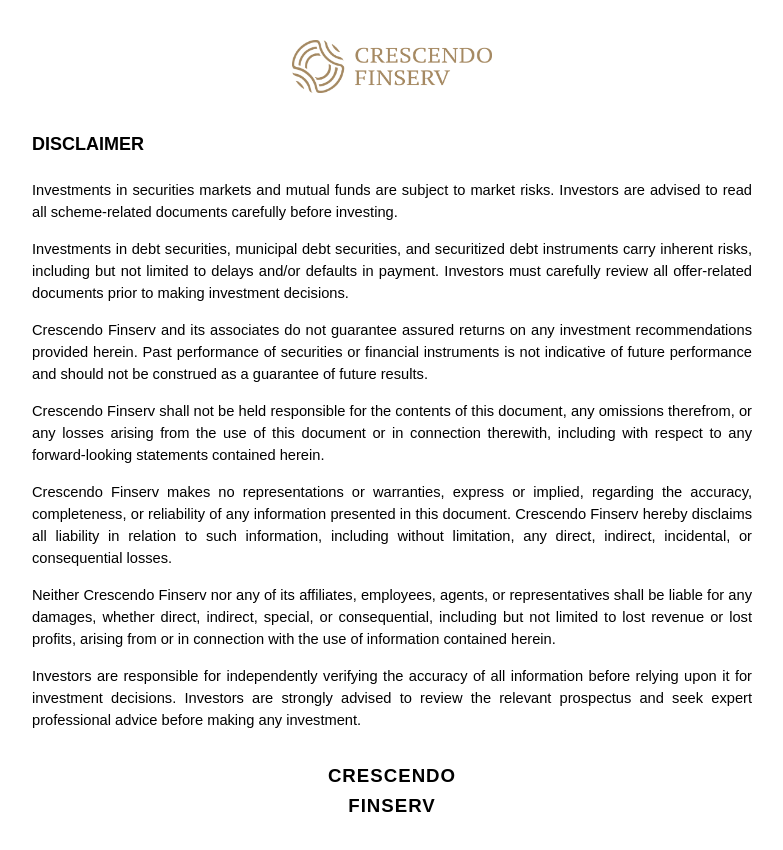
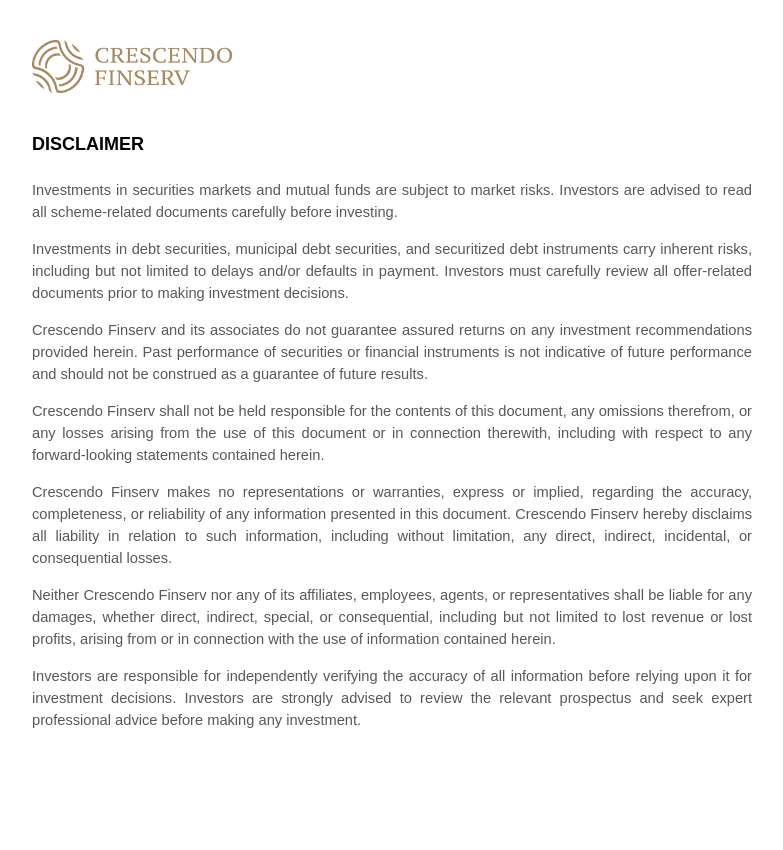
Before and after one commit to crescendofinserv/Crescendo-Finserv-Disclaimer-Page1, a plain HTML site: page index.html in a window 1280 px wide. Shown: the whole page, without its empty margins (248-1031 px from the left). After the commit the page ends 800 px from the top, so only its background shows below. Drawn offline with Linux system fonts and the light colour scheme.

Commit message:
Update index.html

```diff
--- a/index.html
+++ b/index.html
@@ -22,7 +22,7 @@
         }
 
         .logo {
-            text-align: center;
+            text-align: left;
             margin-bottom: 30px;
         }
 
@@ -42,7 +42,7 @@
         .disclaimer-text {
             text-align: justify;
             margin-bottom: 15px;
-            color: #000;
+            color: #595959;
             font-size: 11pt;
             line-height: 1.5;
         }
@@ -97,9 +97,5 @@
     <p class="disclaimer-text">
         Investors are responsible for independently verifying the accuracy of all information before relying upon it for investment decisions. Investors are strongly advised to review the relevant prospectus and seek expert professional advice before making any investment.
     </p>
-
-    <div class="company-name">
-        CRESCENDO<br>FINSERV
-    </div>
 </body>
 </html>
```
